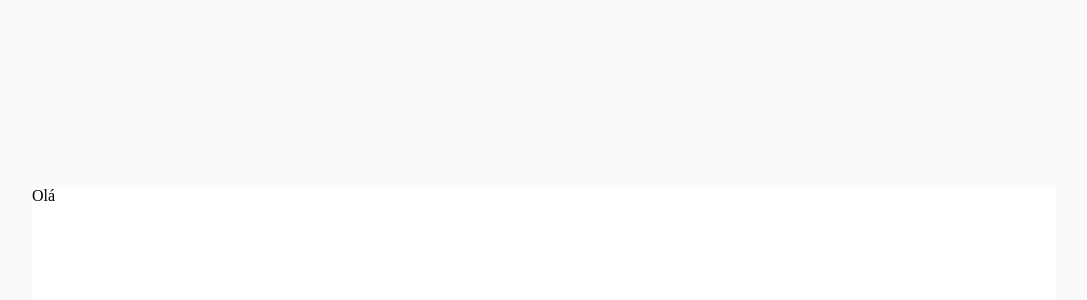
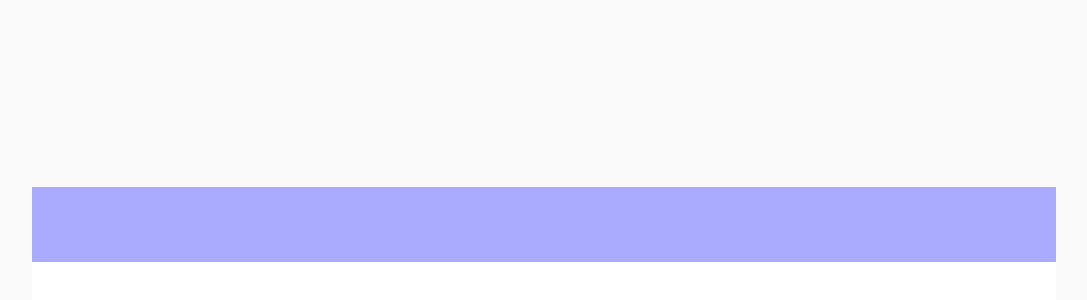
Before and after one commit to paulohvieirajr/react-app-calculadora, a React (Create React App) app: page / in a window 1280 px wide. Shown: the part 38-338 px from the top of the page, without its empty margins (96-1183 px from the left). Built offline with nearby package versions, Linux system fonts and the light colour scheme.

Commit message:
Primeiras estilizações

```diff
--- a/src/App.js
+++ b/src/App.js
@@ -1,10 +1,13 @@
+import Input from './components/Input'
+import Button from './components/Button'
+
 import { Container, Content } from './styles'
 
 const App = () =>{
   return (
     <Container>
       <Content>
-        Olá
+        <Input/>
       </Content>
     </Container>
   );
--- a/src/components/Input/Index.js
+++ b/src/components/Input/Index.js
@@ -1,8 +1,10 @@
+import { InputContainer } from './styles';
+
 const Input = () =>{
     return (
-      <div className="App">
-
-      </div>
+      <InputContainer >
+        <input />
+      </InputContainer>
     );
   }
 
--- a/src/components/Input/style.js
+++ /dev/null
@@ -1 +0,0 @@
-import styled from "styled-components";
--- /dev/null
+++ b/src/components/Input/styles.js
@@ -0,0 +1,25 @@
+import styled from "styled-components";
+
+export const InputContainer = styled.div`
+  width: 100%;
+  height: 75px;
+  background-color: #AAAAFF;
+  display: flex;
+  align-items: center;
+  justify-content: flex-end;
+  font-size: 24px;
+  font-family: 'Roboto';
+
+  input {
+    width: 100%;
+    height: 75px;
+    background-color: #AAAAFF;
+    border: 0;
+    text-align: right;
+    padding: 0 10px;
+    font-size: 24px;
+    font-family: 'Roboto';
+    color: #FFF;
+
+  }
+`
```
Also changed, not shown: src/components/Button/styles.js (renamed from src/components/Button/style.js).
